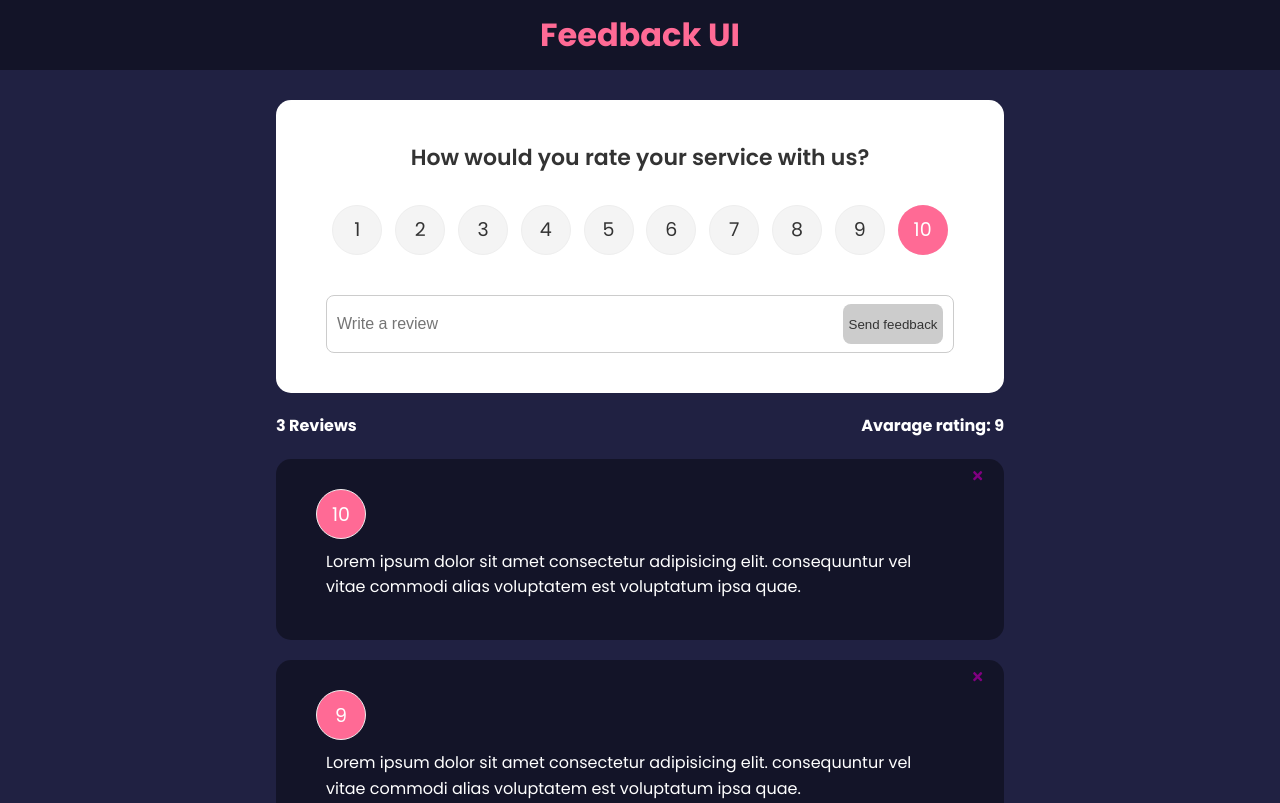
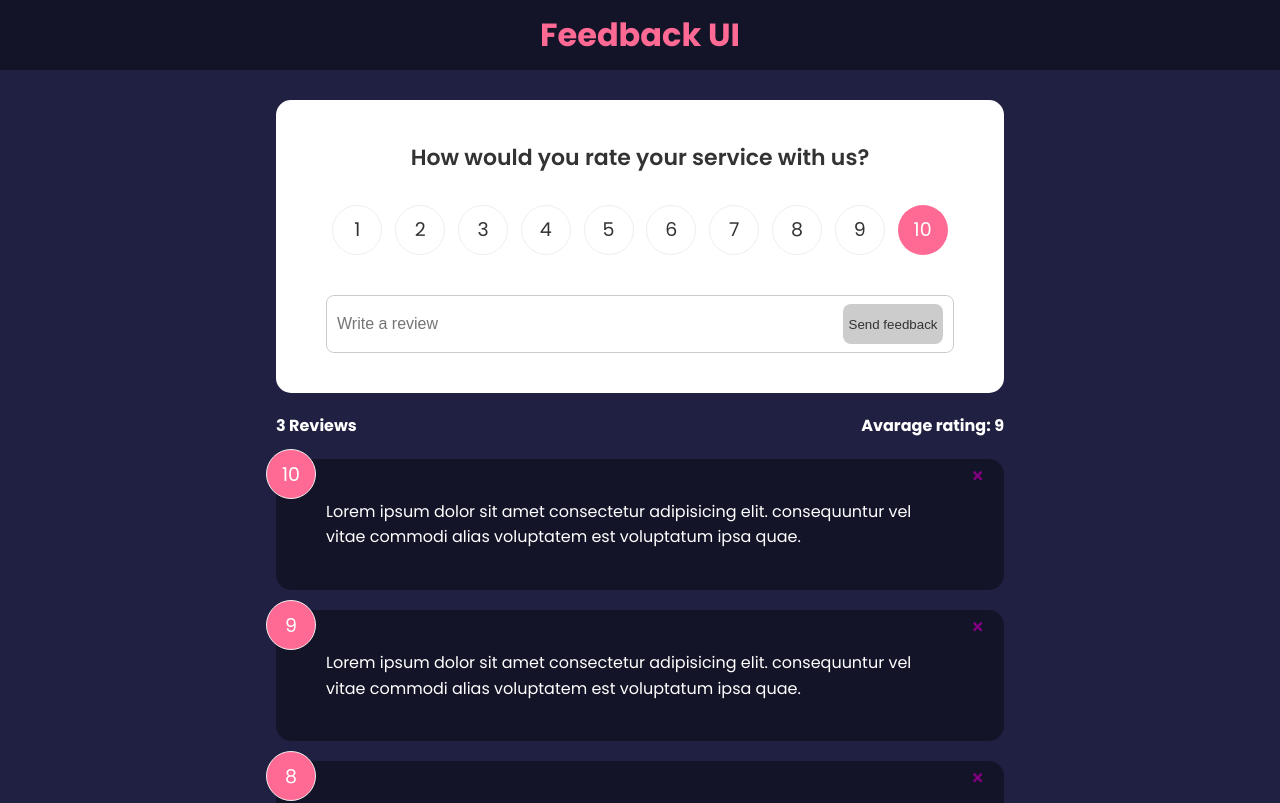
Before and after one commit to ivanaogrizovic/feedback-app, a React (Create React App) app: page / in a window 1280 px wide. Shown: the top 803 px of the page. Built offline with nearby package versions, Linux system fonts and the light colour scheme.

Commit message:
refactor: create color variables

```diff
--- a/src/components/button/button.css
+++ b/src/components/button/button.css
@@ -1,19 +1,19 @@
 .btn {
-  color: #fff;
+  color: var(--white);
   border: 0;
   border-radius: 8px;
-  color: #fff;
+  color: var(--white);
   width: 100px;
   height: 40px;
   cursor: pointer;
 }
 
 .btn-primary {
-  background-color: #202142;
+  background-color: var(--dark-background-color);
 }
 
 .btn-secondary {
-  background: #ff6a95;
+  background: var(--primary-color);
 }
 
 .btn:hover {
--- a/src/components/card/card.css
+++ b/src/components/card/card.css
@@ -1,5 +1,5 @@
 .card {
-  background-color: #fff;
+  background-color: var(--white);
   color: #333;
   border-radius: 15px;
   padding: 40px 50px;
@@ -9,7 +9,7 @@
 
 .card.-dark {
   background-color: rgba(0, 0, 0, 0.4);
-  color: #fff;
+  color: var(--white);
 }
 
 .card h2 {
--- a/src/components/feeback-stats/feedback-stats.css
+++ b/src/components/feeback-stats/feedback-stats.css
@@ -1,5 +1,5 @@
 .feedback-stats {
-  color: #fff;
+  color: var(--white);
   display: flex;
   justify-content: space-between;
   align-items: center;
--- a/src/components/feedback-item/feedback-item.css
+++ b/src/components/feedback-item/feedback-item.css
@@ -1,5 +1,9 @@
-.num-display {
+.close,
+.edit {
   position: absolute;
-  top: -10px;
-  left: -10px;
+  top: 10px;
+  right: 20px;
+  cursor: pointer;
+  background: none;
+  border: none;
 }
--- a/src/components/header/header.css
+++ b/src/components/header/header.css
@@ -6,5 +6,5 @@ header {
   align-items: center;
   margin-bottom: 30px;
   background-color: rgba(0, 0, 0, 0.4);
-  color: #ff6a95;
+  color: var(--primary-color);
 }
--- a/src/index.css
+++ b/src/index.css
@@ -1,4 +1,10 @@
 @import url("https://fonts.googleapis.com/css2?family=Poppins:wght@400;600;700&display=swap");
+
+:root {
+  --dark-background-color: #202142;
+  --primary-color: #ff6a95;
+  --white: #fff;
+}
 
 * {
   box-sizing: border-box;
@@ -8,8 +14,8 @@
 
 body {
   font-family: "Poppins", sans-serif;
-  background-color: #202142;
-  color: #fff;
+  background-color: var(--dark-background-color);
+  color: var(--white);
   line-height: 1.6;
 }
 
@@ -23,17 +29,9 @@ ul {
   padding: 0 20px;
 }
 
-.rating {
-  display: flex;
-  align-items: center;
-  justify-content: space-around;
-  margin: 30px 0 40px;
-}
-
 .rating li,
 .num-display {
   position: relative;
-  background: #f4f4f4;
   width: 50px;
   height: 50px;
   padding: 10px;
@@ -44,22 +42,16 @@ ul {
   transition: 0.3s;
 }
 
-.rating li label {
-  position: absolute;
-  top: 50%;
-  left: 50%;
-  width: 50px;
-  height: 50px;
-  padding: 10px;
-  border-radius: 50%;
-  transform: translate(-50%, -50%);
-  cursor: pointer;
+.rating li:hover,
+.num-display {
+  background: var(--primary-color);
+  color: var(--white);
 }
 
-.rating li:hover,
 .num-display {
-  background: #ff6a95;
-  color: #fff;
+  position: absolute;
+  top: -10px;
+  left: -10px;
 }
 
 [type="radio"] {
@@ -67,18 +59,8 @@ ul {
 }
 
 [type="radio"]:checked ~ label {
-  background: #ff6a95;
-  color: #fff;
-}
-
-.close,
-.edit {
-  position: absolute;
-  top: 10px;
-  right: 20px;
-  cursor: pointer;
-  background: none;
-  border: none;
+  background: var(--primary-color);
+  color: var(--white);
 }
 
 .edit {
@@ -88,25 +70,21 @@ ul {
 .message {
   padding-top: 10px;
   text-align: center;
-  color: rebeccapurple;
+  color: #663399;
 }
 
-/* FIX: Remove position: absolute to keep about icon at the bottom of the
- * document */
 .about-link {
   display: flex;
   justify-content: flex-end;
 }
 
-/* FIX: Remove position: absolute to keep about icon at the bottom of the
- * document */
 .about-link a {
-  color: #fff;
+  color: var(--white);
   cursor: pointer;
 }
 
 .about-link a:hover {
-  color: #ff6a95;
+  color: var(--primary-color);
 }
 
 .about h1 {
@@ -116,17 +94,3 @@ ul {
 .about p {
   margin: 10px 0;
 }
-
-@media (max-width: 600px) {
-  .rating li {
-    margin: 10px 3px;
-  }
-
-  .rating {
-    display: flex;
-    align-items: center;
-    justify-content: center;
-    flex-wrap: wrap;
-    margin: 30px 0 40px;
-  }
-}
```
Also changed, not shown: public/manifest.json.
